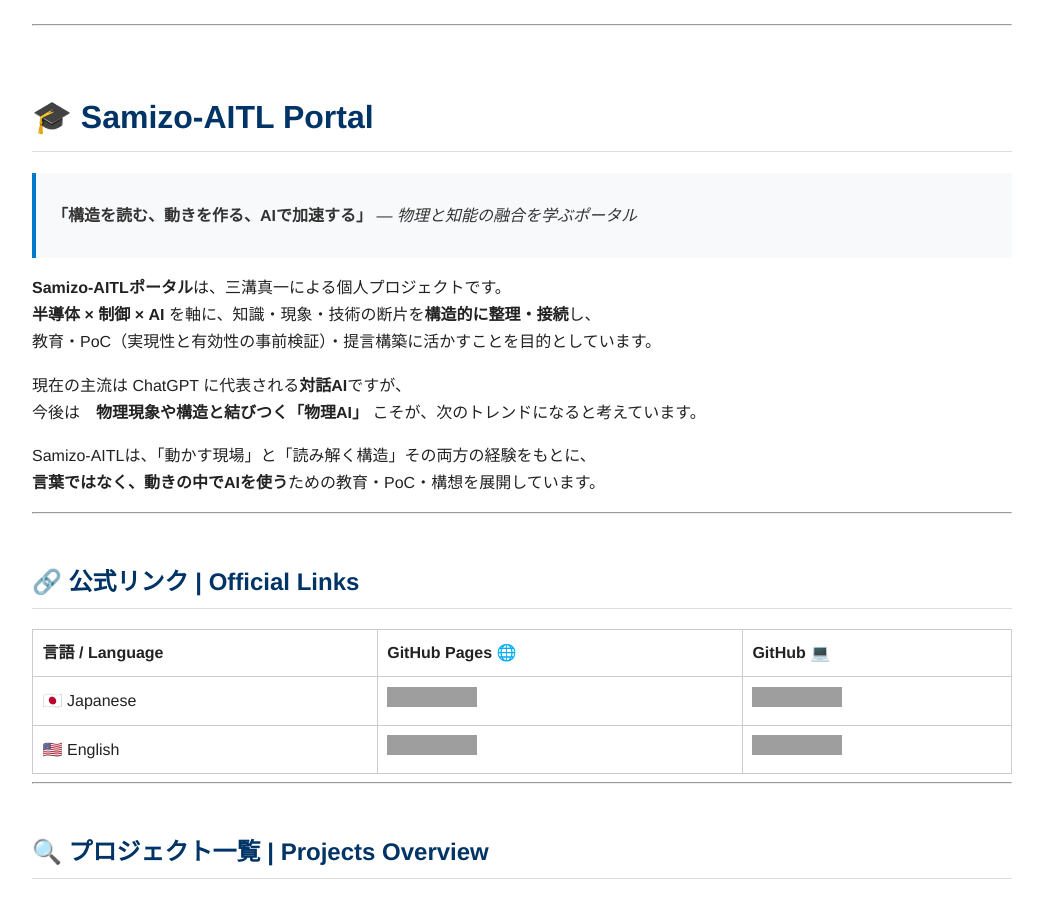
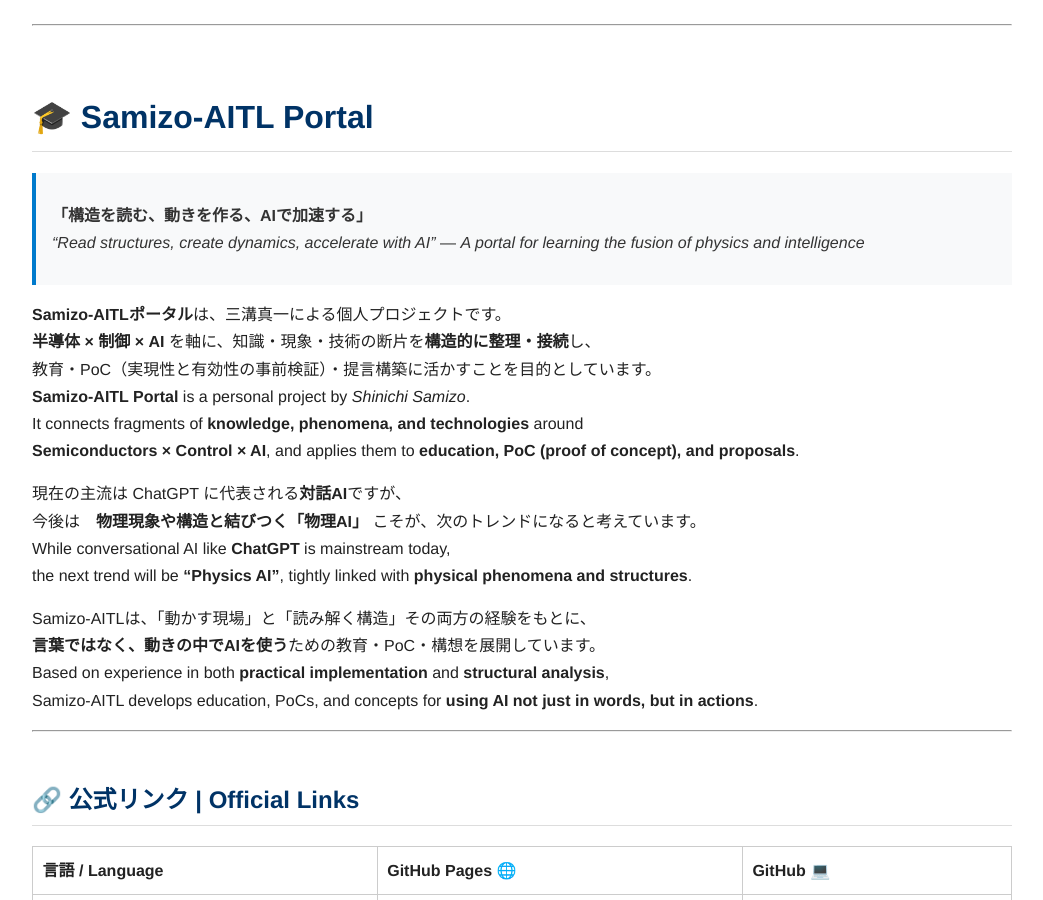
Before and after one commit to Samizo-AITL/Samizo-AITL.github.io, a Jekyll site: the page built from index.md, in a window 1280 px wide and 900 px high, cut to the strip 0-900 px from the top of the window. Shown: the whole strip, without its empty margins (118-1161 px from the left). Built offline with Jekyll 4.4.1, drawn with Linux system fonts in a browser that asks for light colours; grey boxes are pictures that could not be loaded.

Commit message:
Update index.md

```diff
--- a/index.md
+++ b/index.md
@@ -7,17 +7,25 @@ description: Samizoによる半導体×AI×制御 統合教材ポータル
 ---
 
 # 🎓 Samizo-AITL Portal
-> **「構造を読む、動きを作る、AIで加速する」** — *物理と知能の融合を学ぶポータル*
+> **「構造を読む、動きを作る、AIで加速する」**
+> *"Read structures, create dynamics, accelerate with AI"* — *A portal for learning the fusion of physics and intelligence*
 
 **Samizo-AITLポータル**は、三溝真一による個人プロジェクトです。
 **半導体 × 制御 × AI** を軸に、知識・現象・技術の断片を**構造的に整理・接続**し、
 教育・PoC（実現性と有効性の事前検証）・提言構築に活かすことを目的としています。
+**Samizo-AITL Portal** is a personal project by *Shinichi Samizo*.
+It connects fragments of **knowledge, phenomena, and technologies** around
+**Semiconductors × Control × AI**, and applies them to **education, PoC (proof of concept), and proposals**.
 
 現在の主流は ChatGPT に代表される**対話AI**ですが、
 今後は　**物理現象や構造と結びつく「物理AI」** こそが、次のトレンドになると考えています。
+While conversational AI like **ChatGPT** is mainstream today,
+the next trend will be **"Physics AI"**, tightly linked with **physical phenomena and structures**.
 
 Samizo-AITLは、「動かす現場」と「読み解く構造」その両方の経験をもとに、
 **言葉ではなく、動きの中でAIを使う**ための教育・PoC・構想を展開しています。
+Based on experience in both **practical implementation** and **structural analysis**,
+Samizo-AITL develops education, PoCs, and concepts for **using AI not just in words, but in actions**.
 
 ---
 
```
